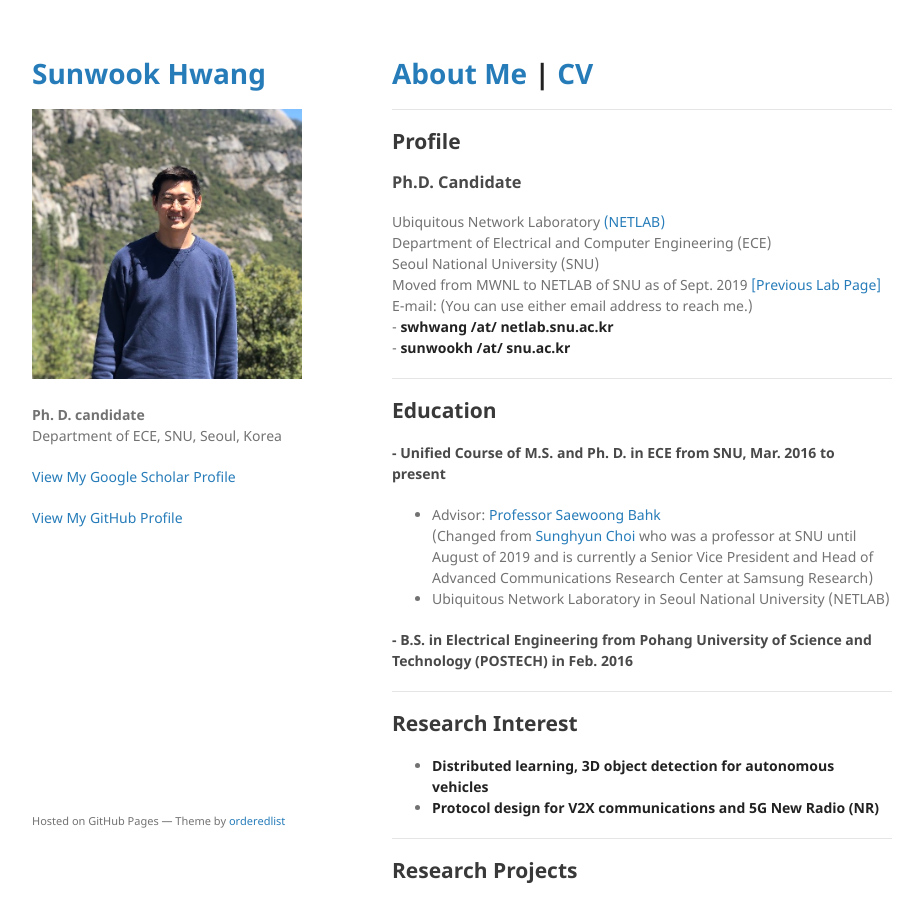
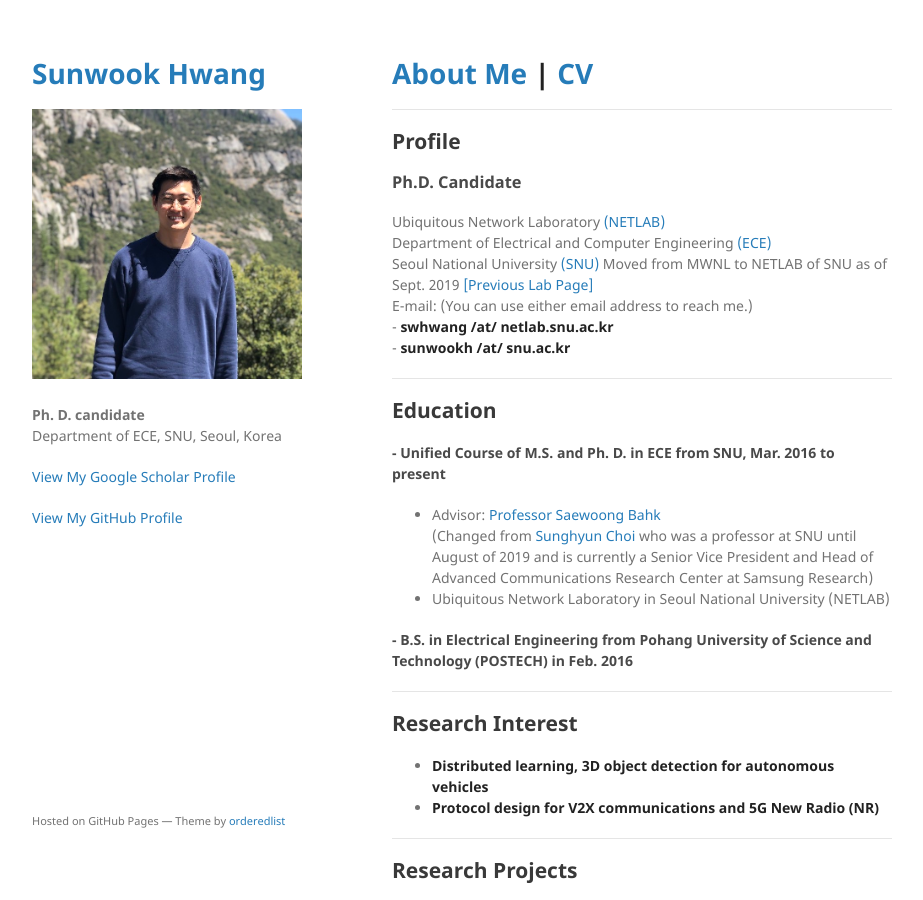
Before and after one commit to jeongjun-park/jeongjun-park.github.io, a Jekyll site: the page built from index.md, in a window 1280 px wide and 900 px high. Shown: the whole window, without its empty margins (178-1101 px from the left). Built offline with Jekyll 4.4.1, drawn with Linux system fonts in a browser that asks for light colours; our own code applies the rules of GitHub Pages for plain Markdown files; part of the change alters nothing that is shown.

```diff
--- a/index.md
+++ b/index.md
@@ -6,8 +6,8 @@
 
 ### Ph.D. Candidate
 Ubiquitous Network Laboratory [(NETLAB)](http://netlab.snu.ac.kr)
-Department of Electrical and Computer Engineering (ECE)
-Seoul National University (SNU)
+Department of Electrical and Computer Engineering [(ECE)](https://ece.snu.ac.kr)
+Seoul National University [(SNU)](https://snu.ac.kr)
 Moved from MWNL to NETLAB of SNU as of Sept. 2019 [[Previous Lab Page]](https://sites.google.com/a/mwnl.snu.ac.kr/www/)
 E-mail: (You can use either email address to reach me.)
     - **swhwang /at/ netlab.snu.ac.kr**\
```
